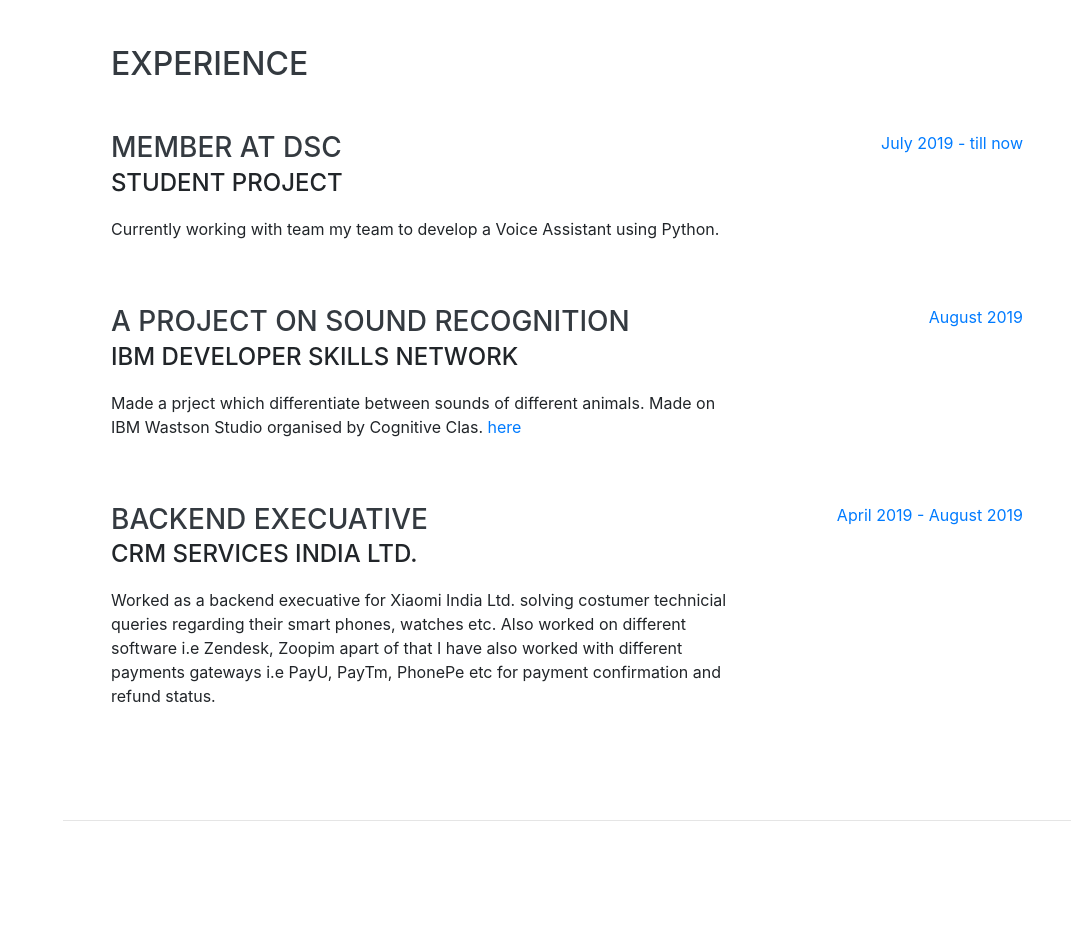
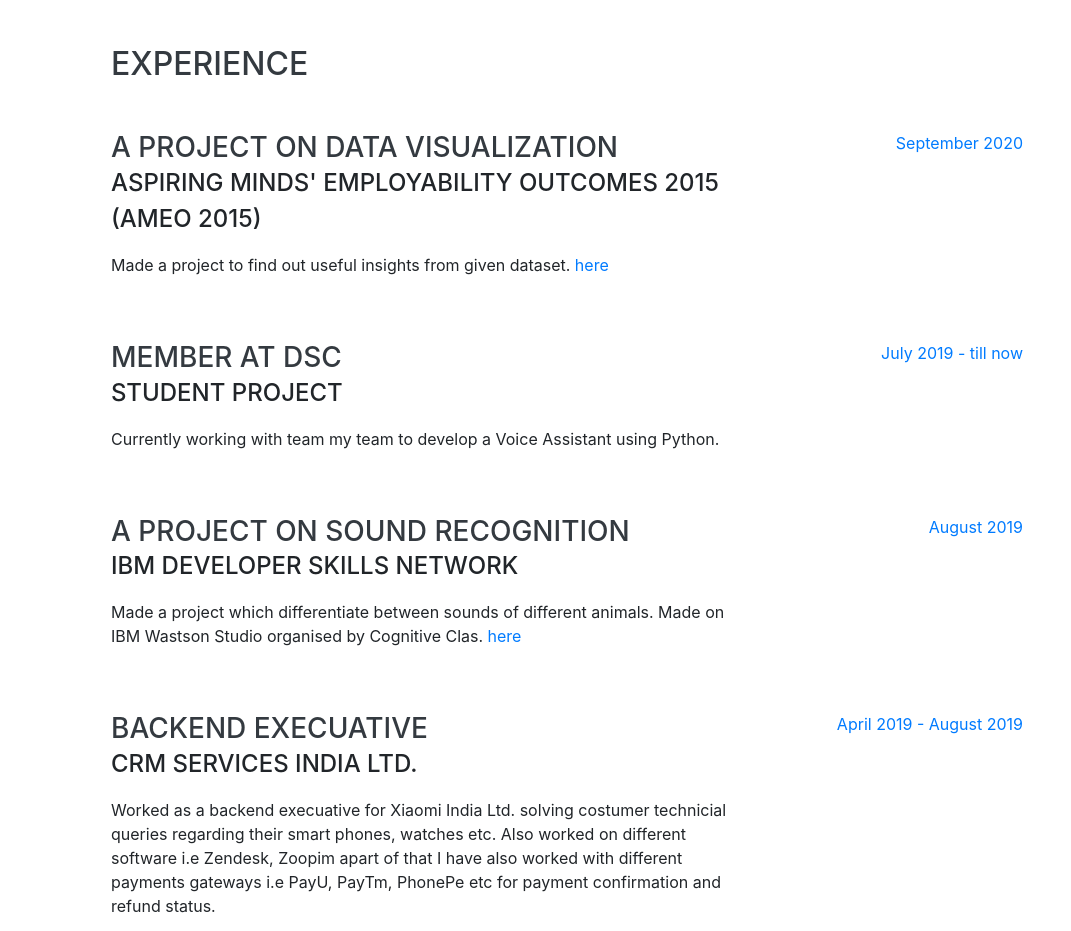
Before and after one commit to banty306/know-me, a website with bundled scripts: page index.html in a window 1280 px wide. Shown: the part 804-1735 px from the top of the page, without its empty margins (209-1280 px from the left). Built offline with nearby package versions, Linux system fonts and the light colour scheme; a web font is replaced by a local one.

Commit message:
Update index.html

```diff
--- a/index.html
+++ b/index.html
@@ -95,6 +95,18 @@
 
         <div class="resume-item d-flex flex-column flex-md-row justify-content-between mb-5">
           <div class="resume-content">
+            <h3 class="mb-0">A Project on Data Visualization</h3>
+            <div class="subheading mb-3">Aspiring Minds' Employability Outcomes 2015 (AMEO 2015)</div>
+            <p> Made a project to find out useful insights from given dataset. <a href ='https://github.com/banty306/AMCAT'> here </a></p>
+          </div>
+          <div class="resume-date text-md-right">
+            <span class="text-primary">September 2020 </span>
+          </div>
+        </div>
+        <!-- --------------------------------------------------------------------------------------------- -->
+
+        <div class="resume-item d-flex flex-column flex-md-row justify-content-between mb-5">
+          <div class="resume-content">
             <h3 class="mb-0">Member at DSC</h3>
             <div class="subheading mb-3">STUDENT PROJECT</div>
             <p> Currently working with team my team to develop a Voice Assistant using Python.</p>
@@ -108,7 +120,7 @@
           <div class="resume-content">
             <h3 class="mb-0">A Project on Sound Recognition</h3>
             <div class="subheading mb-3">IBM Developer Skills Network</div>
-            <p> Made a prject which differentiate between sounds of different animals. Made on IBM Wastson Studio organised by Cognitive Clas. <a href ='https://courses.cognitiveclass.ai/certificates/4c9545a18d26418793cedb2d36dad2df'> here </a></p>
+            <p> Made a project which differentiate between sounds of different animals. Made on IBM Wastson Studio organised by Cognitive Clas. <a href ='https://courses.cognitiveclass.ai/certificates/4c9545a18d26418793cedb2d36dad2df'> here </a></p>
           </div>
           <div class="resume-date text-md-right">
             <span class="text-primary">August  2019 </span>
```
